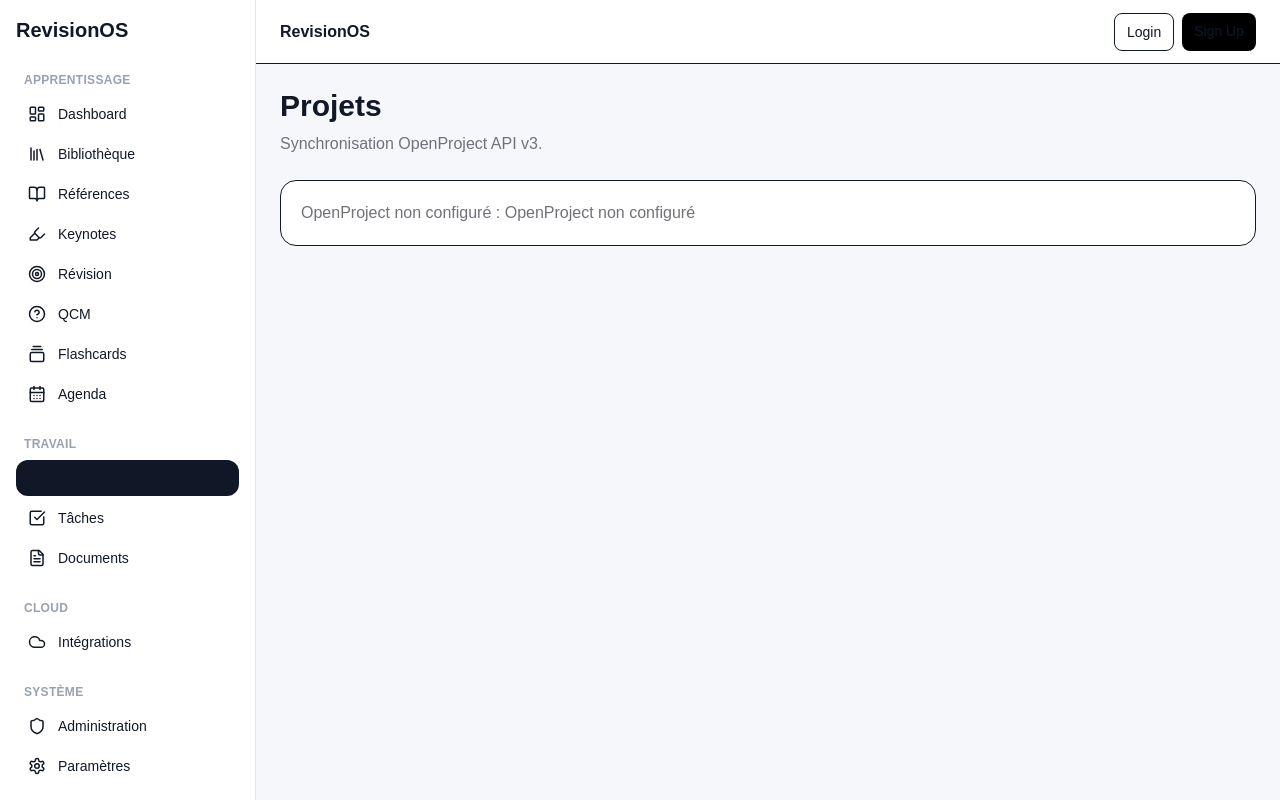
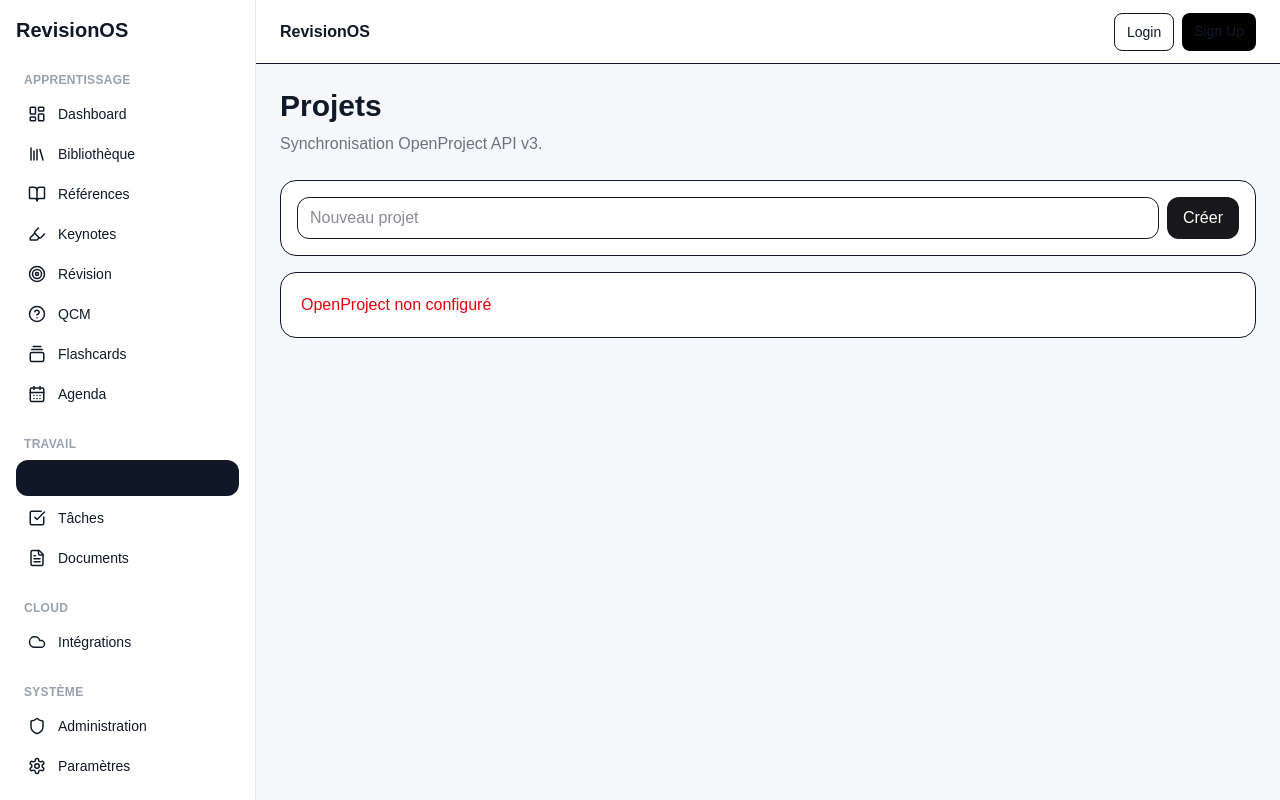
Before and after one commit to alibcasa/projet001, a Next.js app: page /projects in a window 1280 px wide. Built offline with nearby package versions, Linux system fonts and the light colour scheme; no server answers.

Commit message:
Make OpenProject projects page interactive

```diff
--- a/components/projects/openproject-client.tsx
+++ b/components/projects/openproject-client.tsx
@@ -1,3 +1,20 @@
 'use client'
-import{useEffect,useState}from'react'
-export function OpenProjectClient(){const[data,setData]=useState<any>(null);const[error,setError]=useState('');useEffect(()=>{fetch('/api/openproject/projects').then(async r=>{const d=await r.json();if(r.ok)setData(d);else setError(d.error||'Erreur')})},[]);const projects=data?._embedded?.elements||[];return <div className="rounded-2xl border bg-white p-5">{error?<p className="text-zinc-500">OpenProject non configuré : {error}</p>:<div className="space-y-3">{projects.map((p:any)=><div key={p.id} className="rounded-xl border p-4"><p className="font-medium">{p.name}</p><p className="text-xs text-zinc-500">#{p.id} · {p.status||''}</p></div>)}{!projects.length&&<p className="text-zinc-500">Aucun projet retourné.</p>}</div>}</div>}
+import {FormEvent,useCallback,useEffect,useState} from 'react'
+
+export function OpenProjectClient(){
+  const[data,setData]=useState<any>(null)
+  const[error,setError]=useState('')
+  const[name,setName]=useState('')
+  const[busy,setBusy]=useState(false)
+  const load=useCallback(()=>{setError('');fetch('/api/openproject/projects').then(async r=>{const d=await r.json();if(r.ok)setData(d);else setError(d.error||'Erreur OpenProject')}).catch(()=>setError('OpenProject indisponible'))},[])
+  useEffect(()=>{load()},[load])
+  async function createProject(e:FormEvent){e.preventDefault();if(!name.trim())return;setBusy(true);setError('');const r=await fetch('/api/openproject/projects',{method:'POST',headers:{'content-type':'application/json'},body:JSON.stringify({name})});const d=await r.json();if(!r.ok)setError(d.error||d.message||'Création impossible');else{setName('');load()}setBusy(false)}
+  const projects=data?._embedded?.elements||[]
+  return <div className="space-y-4">
+    <form onSubmit={createProject} className="flex gap-2 rounded-2xl border bg-white p-4">
+      <input value={name} onChange={e=>setName(e.target.value)} placeholder="Nouveau projet" className="min-w-0 flex-1 rounded-xl border px-3 py-2"/>
+      <button disabled={busy} className="rounded-xl bg-zinc-900 px-4 py-2 text-white disabled:opacity-50">{busy?'Création…':'Créer'}</button>
+    </form>
+    <div className="rounded-2xl border bg-white p-5">{error?<p className="text-red-600">{error}</p>:<div className="space-y-3">{projects.map((p:any)=><a href={`http://localhost:8081/projects/${p.identifier||p.id}`} target="_blank" rel="noreferrer" key={p.id} className="block rounded-xl border p-4 hover:bg-zinc-50"><p className="font-medium">{p.name}</p><p className="text-xs text-zinc-500">#{p.id} · {p.identifier||''}</p></a>)}{!projects.length&&<p className="text-zinc-500">Aucun projet. Créez le premier ci-dessus.</p>}</div>}</div>
+  </div>
+}
```
